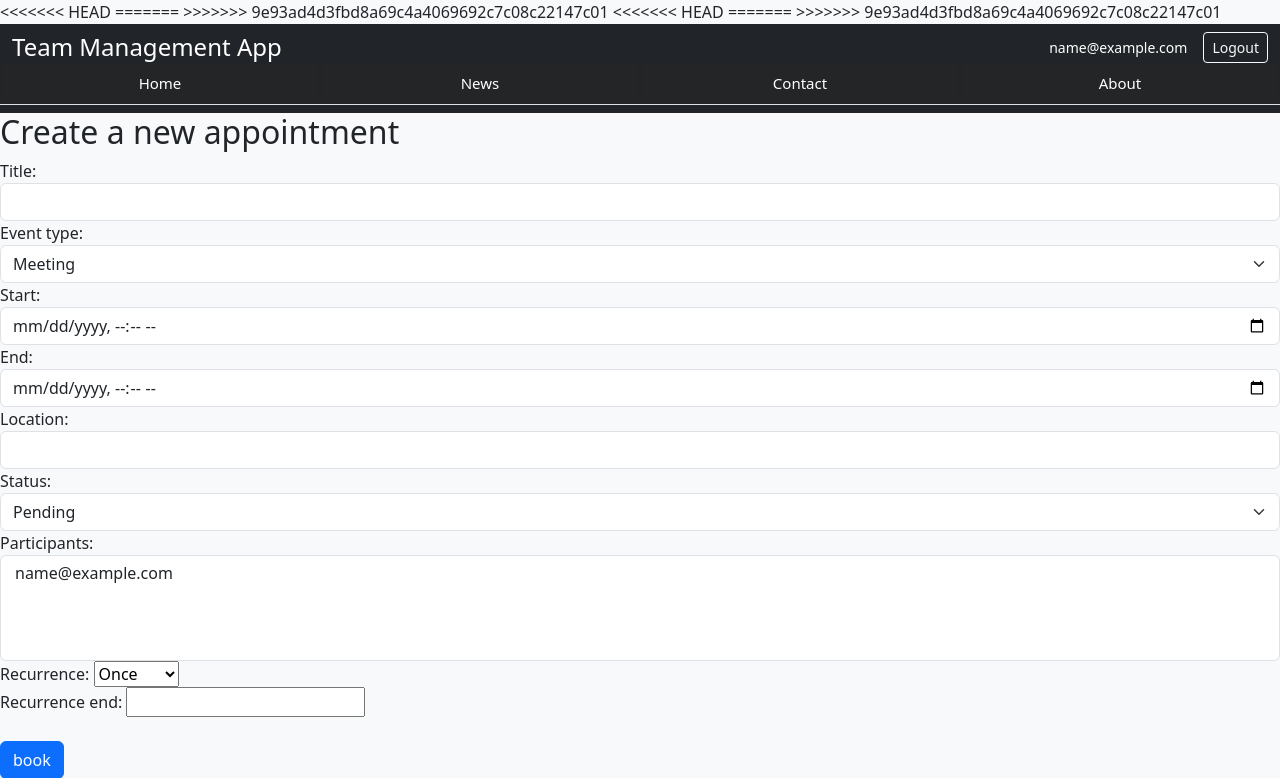
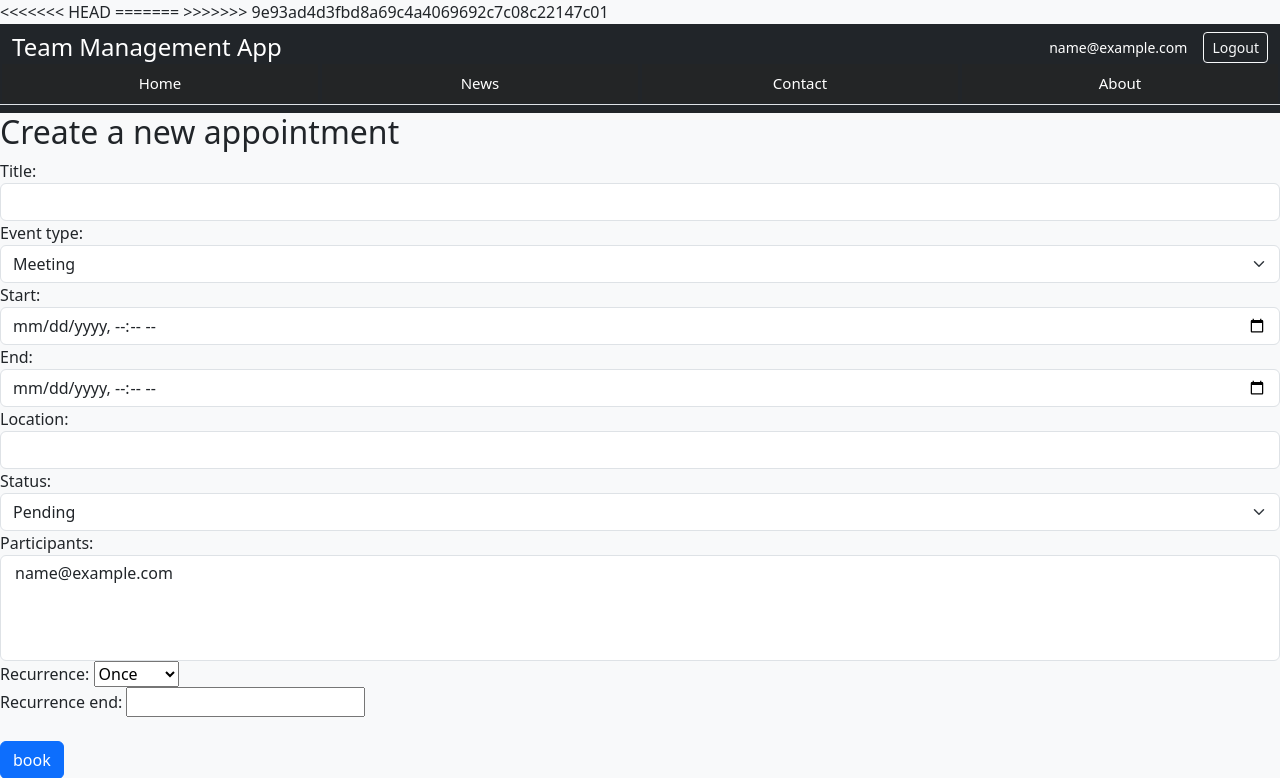
Before and after one commit to nico-sauer/team-management, a Django app: page /appointments/booking_create/ in a window 1280 px wide. Shown: the top 778 px of the page. Run offline with Django 5.2, Linux system fonts and the light colour scheme; the visitor is signed in with stand-in values (Sample User, id 1); data comes from the database, SQL or seed files in the repository; parts of the project's set-up code (start-up, migrations or seed data) failed here and were passed over.

Commit message:
Update base.html- layout cal_css

```diff
--- a/templates/base.html
+++ b/templates/base.html
@@ -1,7 +1,4 @@
-<<<<<<< HEAD
 {% load static %}
-=======
->>>>>>> 9e93ad4d3fbd8a69c4a4069692c7c08c22147c01
 <!DOCTYPE html>
 <html lang="en">
 
```
